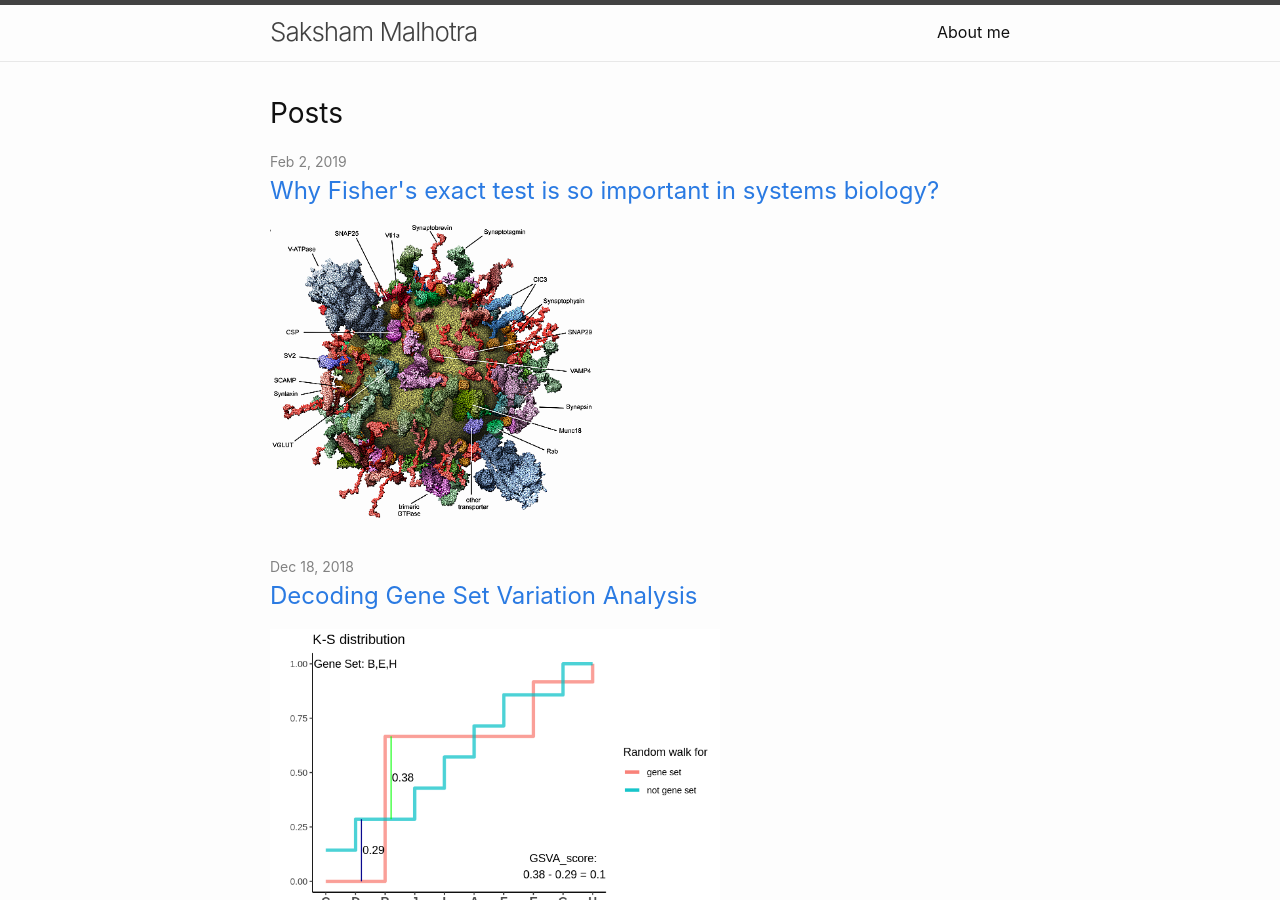
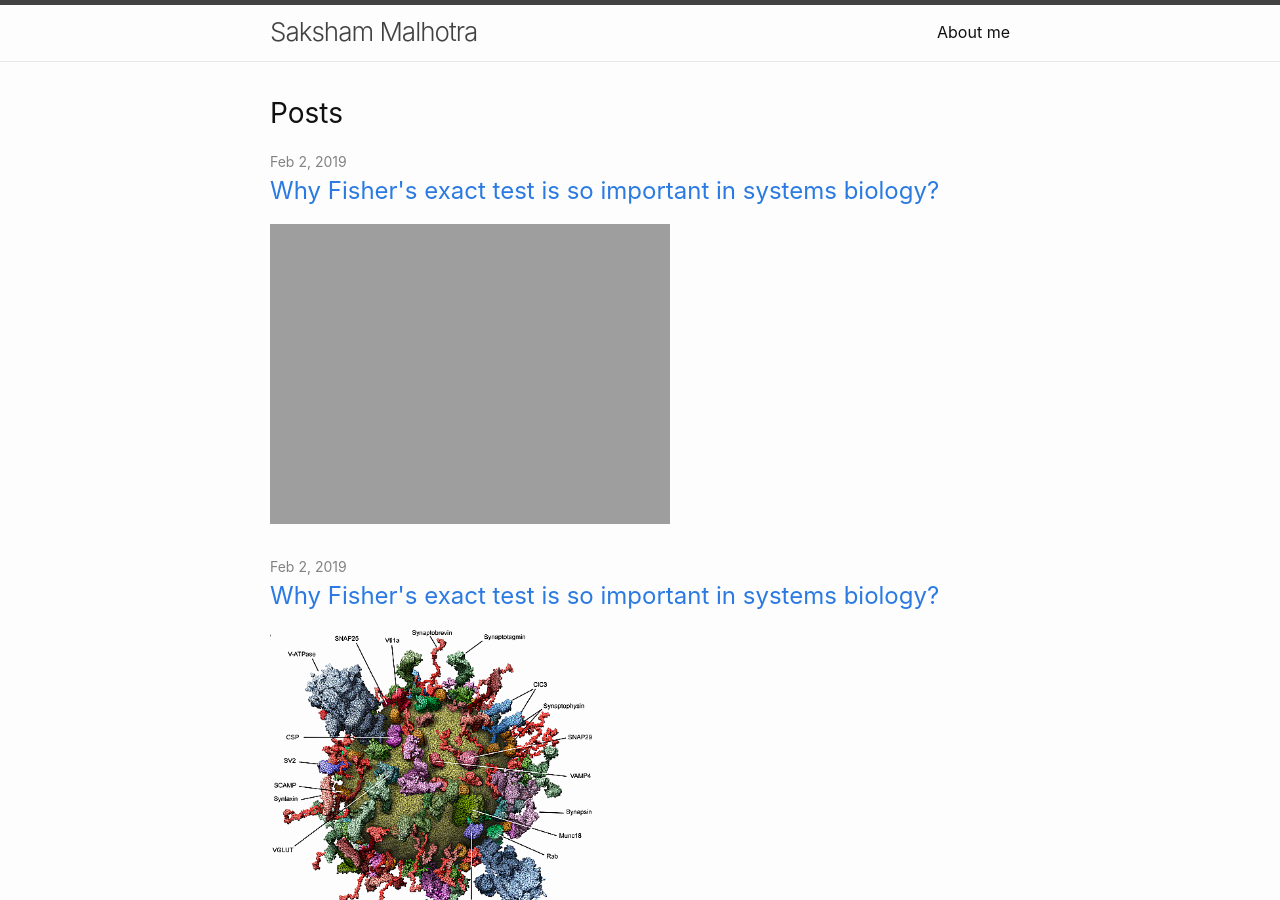
Before and after one commit to saksham219/saksham219.github.io, a Jekyll site: the page built from index.md, in a window 1280 px wide and 900 px high. Built offline with Jekyll 4.4.1, drawn with Linux system fonts in a browser that asks for light colours.

Commit message:
add header

```diff
--- a/_posts/geometric-meaning-of-a-trace.md
+++ b/_posts/2020-05-13-geometric-meaning-of-a-trace.markdown
@@ -1,3 +1,9 @@
+---
+layout:	post
+title:	"Why Fisher's exact test is so important in systems biology?"
+date:	2019-02-02
+featured-image: https://cdn-images-1.medium.com/max/2000/1*StmC9LQmrufcA2eRWcao5A.png
+---
 
 # Geometric meaning of a trace
 
```
